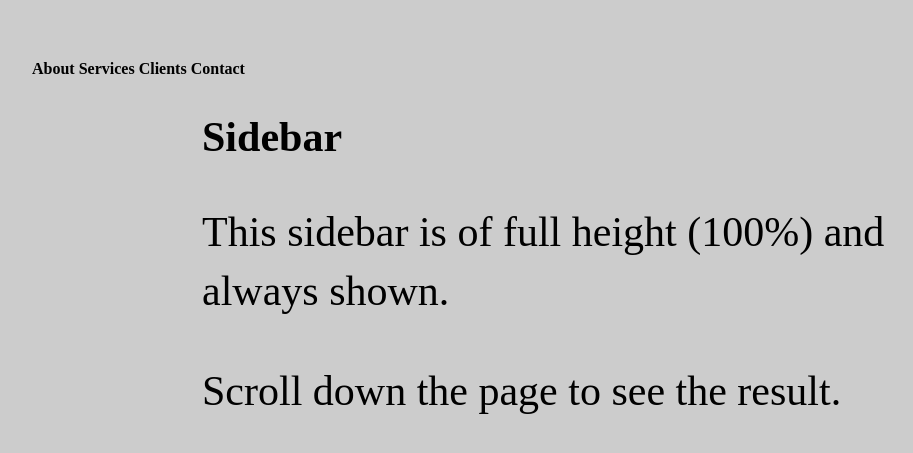
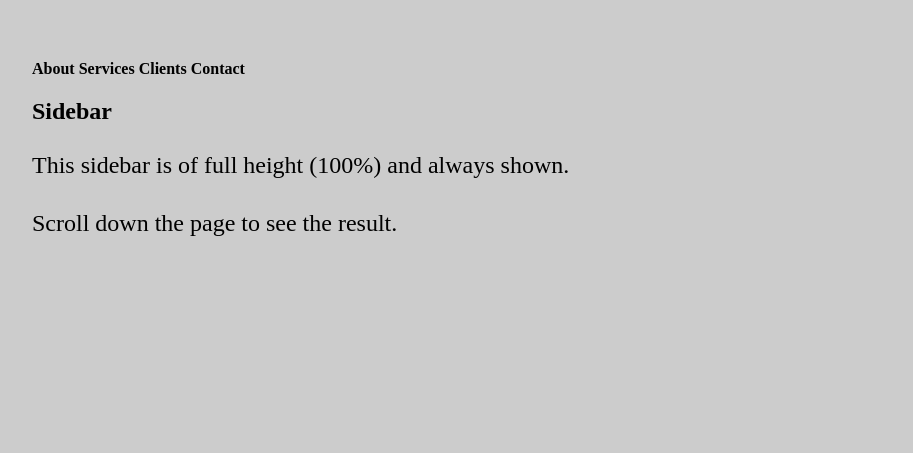
Before and after one commit to WWUZeroTrust/WWUZeroTrust.github.io, a Jekyll site: the page Documentation/index.html, which Jekyll copies as it is, in a window 1280 px wide. Shown: the top 453 px of the page, without its empty margins (160-1073 px from the left). Built offline with Jekyll 4.4.1, drawn with Linux system fonts in a browser that asks for light colours.

Commit message:
Update main.css

```diff
--- a/css/main.css
+++ b/css/main.css
@@ -51,33 +51,3 @@
 ul.posts li {
     list-style: none;
 }
-sidenav {
-  height: 100%;
-  width: 160px;
-  position: fixed;
-  z-index: 1;
-  top: 0;
-  left: 0;
-  background-color: #111;
-  overflow-x: hidden;
-  padding-top: 20px;
-}
-sidenave b {
-  padding: 6px 8px 6px 16px;
-  text-decoration: none;
-  font-size: 25px;
-  color: #818181;
-  display: block;
-}
-sidenave b:hover {
-    color: #f1f1f1;
-}
-.main {
-  margin-left: 160px; /* Same as the width of the sidenav */
-  font-size: 28px; /* Increased text to enable scrolling */
-  padding: 0px 10px;
-}
-@media screen and (max-height: 450px) {
-  .sidenav {padding-top: 15px;}
-  .sidenav a {font-size: 18px;}
-}
```
